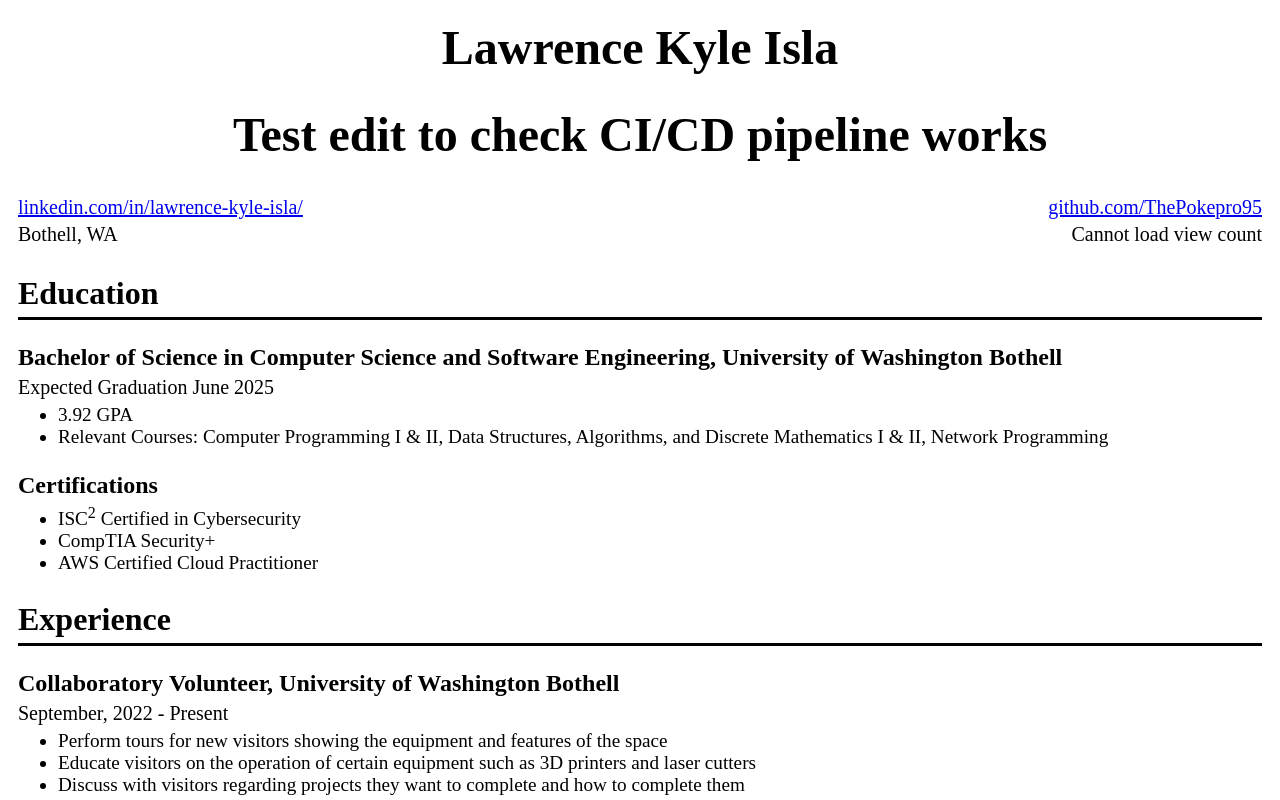
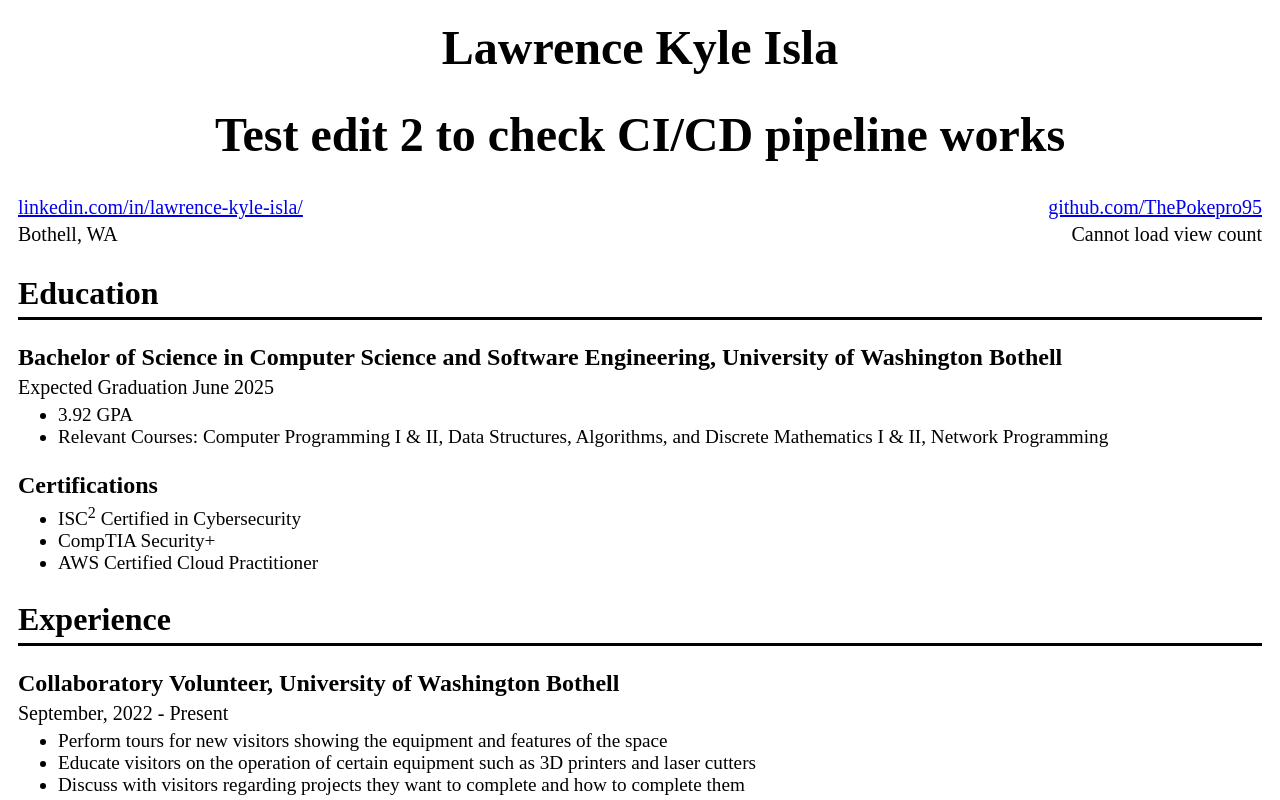
Before and after one commit to ThePokepro95/aws-cloud-resume-challenge, a plain HTML site: page website/index.html in a window 1280 px wide. Shown: the top 800 px of the page. Drawn offline with Linux system fonts and the light colour scheme; no server answers.

Commit message:
check 2 if ci/cd pipeline works

```diff
--- a/website/index.html
+++ b/website/index.html
@@ -6,7 +6,7 @@
 
   <body>
     <h1>Lawrence Kyle Isla</h1>
-	<h1>Test edit to check CI/CD pipeline works</h1>
+	<h1>Test edit 2 to check CI/CD pipeline works</h1>
 
 		<div class="belowname">
 			<div class="line">
```
